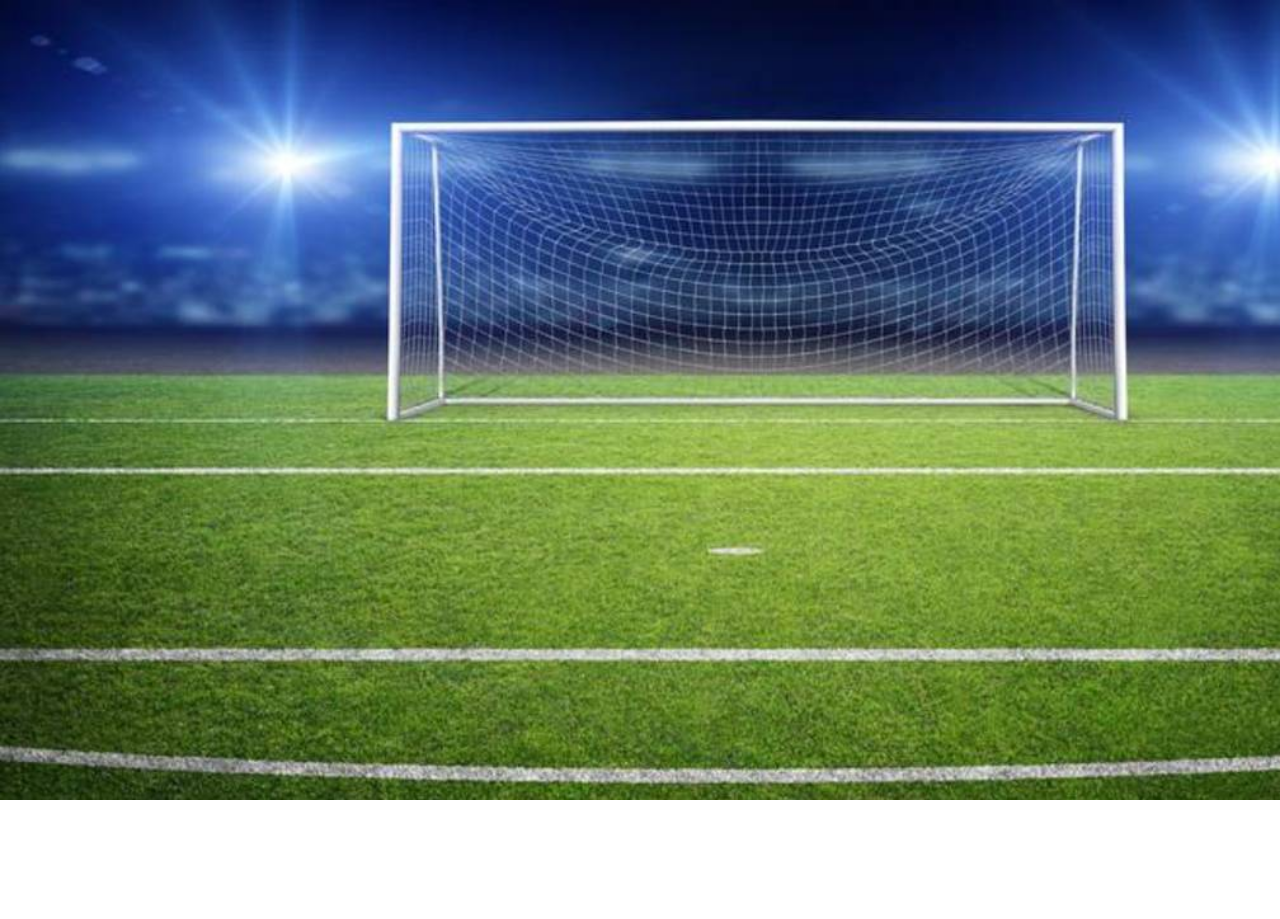
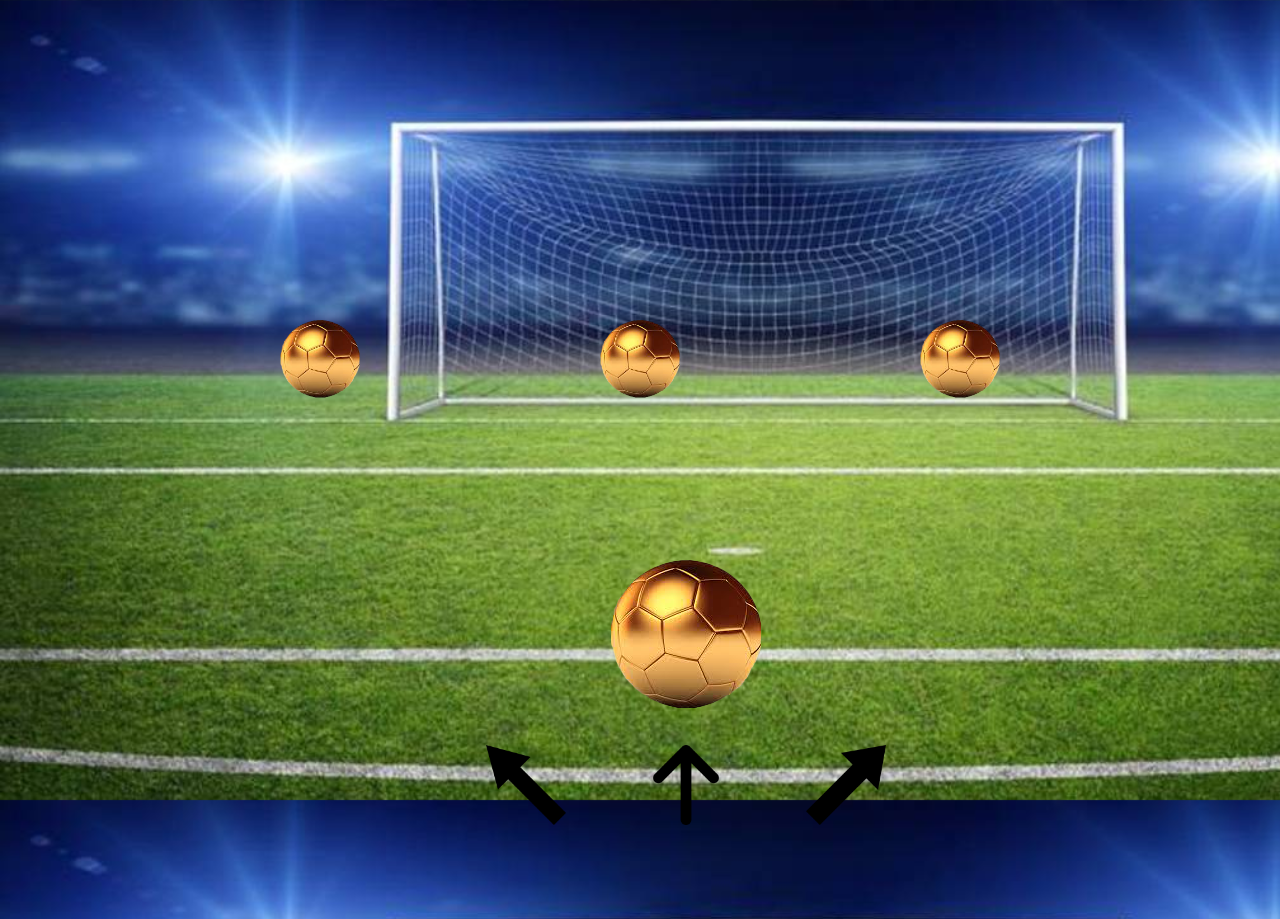
Before and after one commit to Florian2638/penalty_goal, a plain HTML site: page index.html in a window 1280 px wide. Shown: the top 919 px of the page. Before the commit the page ends 800 px from the top, so only its background shows below. Drawn offline with Linux system fonts and the light colour scheme.

Commit message:
rayane html css

```diff
--- a/index.html
+++ b/index.html
@@ -1,5 +1,6 @@
 <!DOCTYPE html>
 <html lang="en">
+
 <head>
     <meta charset="UTF-8">
     <meta http-equiv="X-UA-Compatible" content="IE=edge">
@@ -7,18 +8,62 @@
     <link rel="stylesheet" href="style.css">
     <title>penalty</title>
 </head>
+
 <body>
-<!-- Florian -->
+    <!-- Florian -->
 
 
 
 
 
-<!-- Rayane -->
+    <!-- Rayane -->
 
+    <div class="ballon_cage">
+
+        <div>
+            <img class="ballon" src="img/ballon.png" alt="">
+        </div>
+
+        <div>
+            <img class="ballon" src="img/ballon.png" alt="">
+        </div>
+
+        <div>
+            <img class="ballon" src="img/ballon.png" alt="">
+        </div>
+
+    </div>
+
+    <div class="ballon_fleche">
+
+        <div class="ballon_content">
+            <img class="ballon_tir" src="img/ballon.png" alt="">
+        </div>
+
+        <div class="fleche">
+
+            <div class="gauche">
+                <img class="flechegauche" src="img/fleche_gauche.png" alt="gauche">
+            </div>
+
+            <div class="centre">
+                <img class="flechecentre" src="img/fleche_centre.png" alt="centre">
+            </div>
+
+            <div class="droite">
+                <img class="flechedroite" src="img/fleche_droite.png" alt="droite">
+            </div>
+
+
+        </div>
+
+
+
+    </div>
 
 
 
     <script src="penalty.js"></script>
 </body>
+
 </html>
--- a/style.css
+++ b/style.css
@@ -10,3 +10,49 @@ body{
 
 
 }
+
+.ballon_fleche {
+position: absolute;
+left: 38%;
+top: 70%;
+display: flex;
+justify-content: center;
+flex-direction: column;
+align-items: center;
+gap: 2rem;
+}
+
+
+
+.fleche{
+    height: 100%;
+    display: flex;
+    gap: 5rem;
+    justify-content: center;
+
+}
+
+.ballon_cage{
+    display: flex;
+    flex-direction: row;
+    justify-content: center;
+    margin-top: 20rem;
+    gap: 15rem;
+}
+
+.ballon{
+    width: 5rem;
+}
+
+.flechegauche{
+    width: 5rem;
+}
+
+
+.flechedroite{
+    width: 5rem;
+}
+
+.flechecentre{
+    width: 5rem;
+}
```
Also changed, not shown: img/ballon.png (added), img/fleche_centre.png (added), img/fleche_droite.png (added), img/fleche_gauche.png (added).
